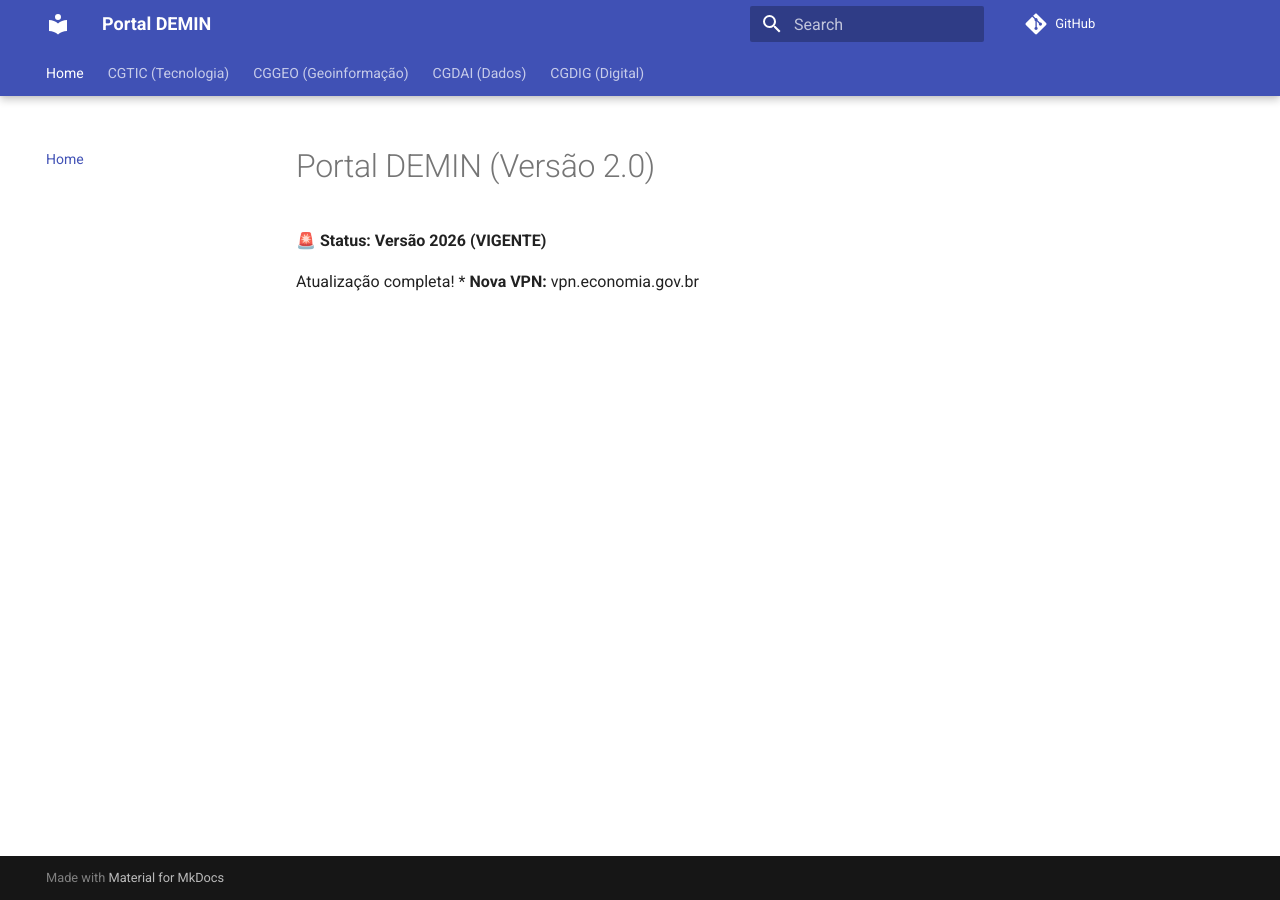
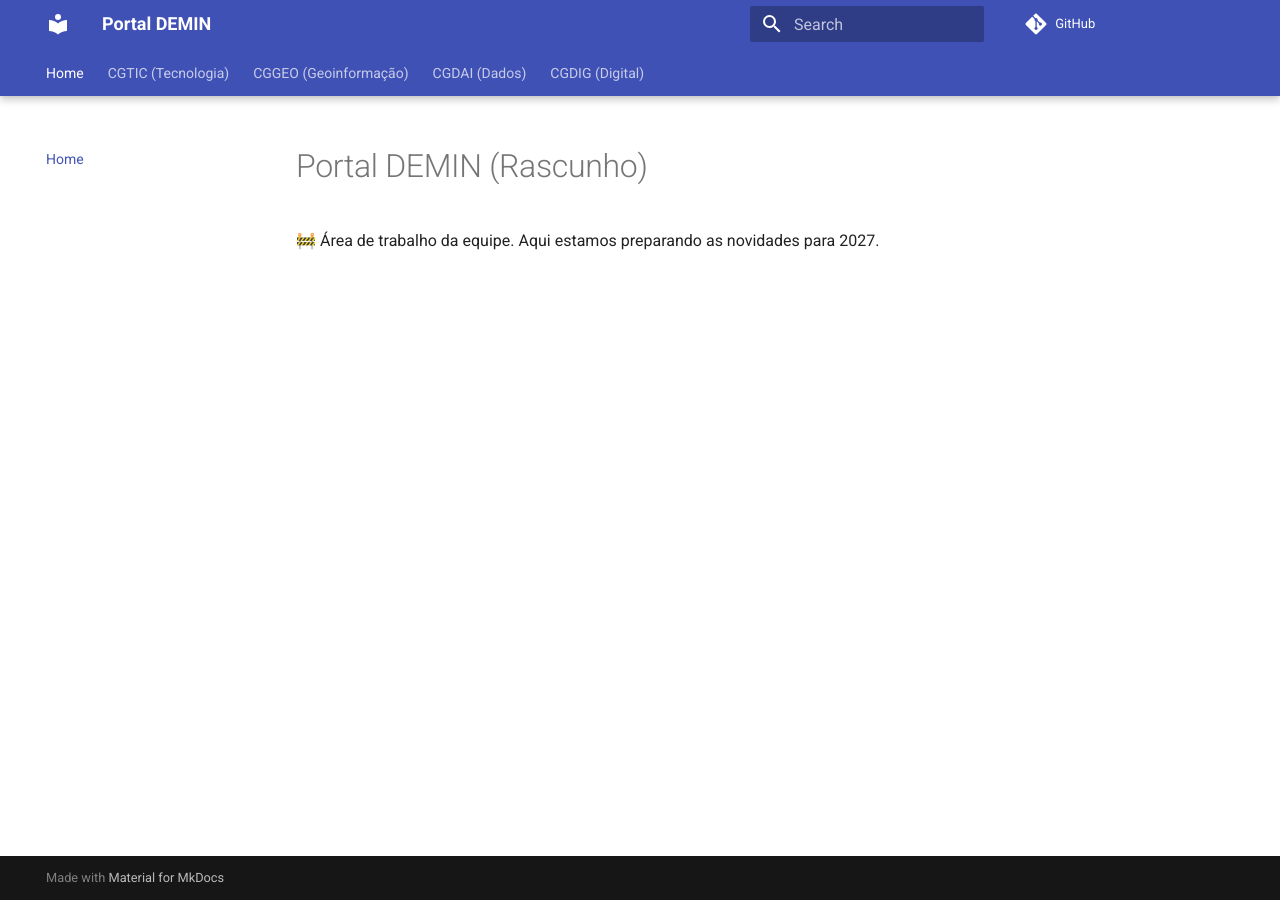
Before and after one commit to aaloise/portal-demin-github, an MkDocs documentation site: the page built from docs/index.md, in a window 1280 px wide. Built offline with MkDocs 1.6.1 and Material for MkDocs 9.7.7, drawn with Linux system fonts in a browser that asks for light colours; comment, search, counter and statistics services are not loaded; the version menu is left out.

Commit message:
Update index.md for Portal DEMIN draft version

```diff
--- a/docs/index.md
+++ b/docs/index.md
@@ -1,6 +1,4 @@
-# Portal DEMIN (Versão 2.0)
+# Portal DEMIN (Rascunho)
 
-🚨 **Status: Versão 2026 (VIGENTE)**
-
-Atualização completa!
-* **Nova VPN:** vpn.economia.gov.br
+🚧 Área de trabalho da equipe.
+Aqui estamos preparando as novidades para 2027.
```
